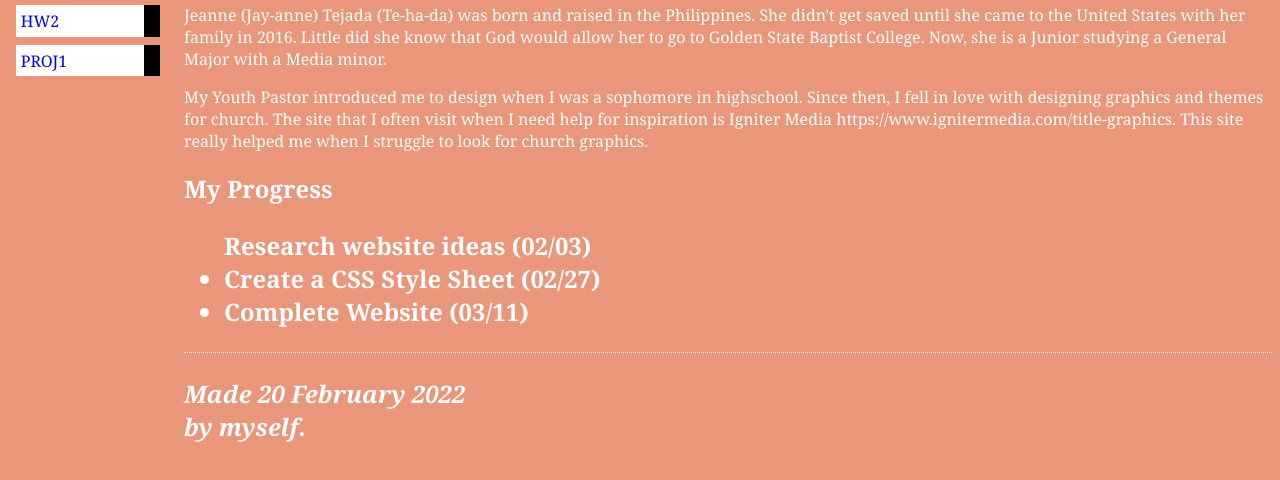
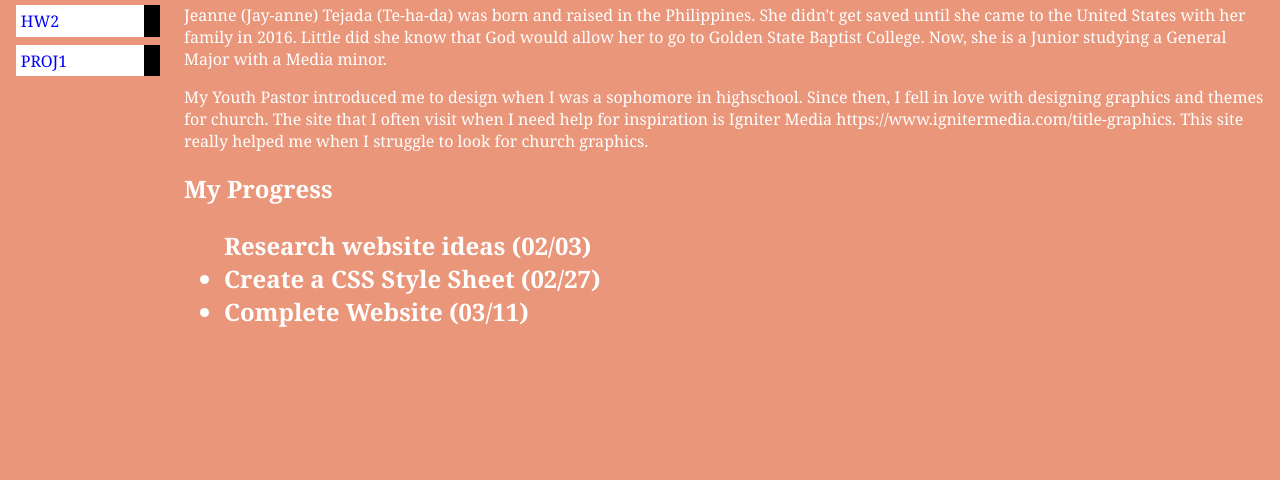
Before and after one commit to jeannetejada/gsbc-intro-web, a plain HTML site: page hw1/hello.html in a window 1280 px wide. Shown: the part 114-594 px from the top of the page. Drawn offline with Linux system fonts and the light colour scheme.

Commit message:
Update hello.html

```diff
--- a/hw1/hello.html
+++ b/hw1/hello.html
@@ -65,11 +65,4 @@
 <li>Create a CSS Style Sheet (02/27)
 <li>Complete Website (03/11)
 
-</ul>
-
-<!-- Sign and date the page, it's only polite! -->
-<address>Made 20 February 2022<br>
-  by myself.</address>
-
-</body>
 </html>
```
